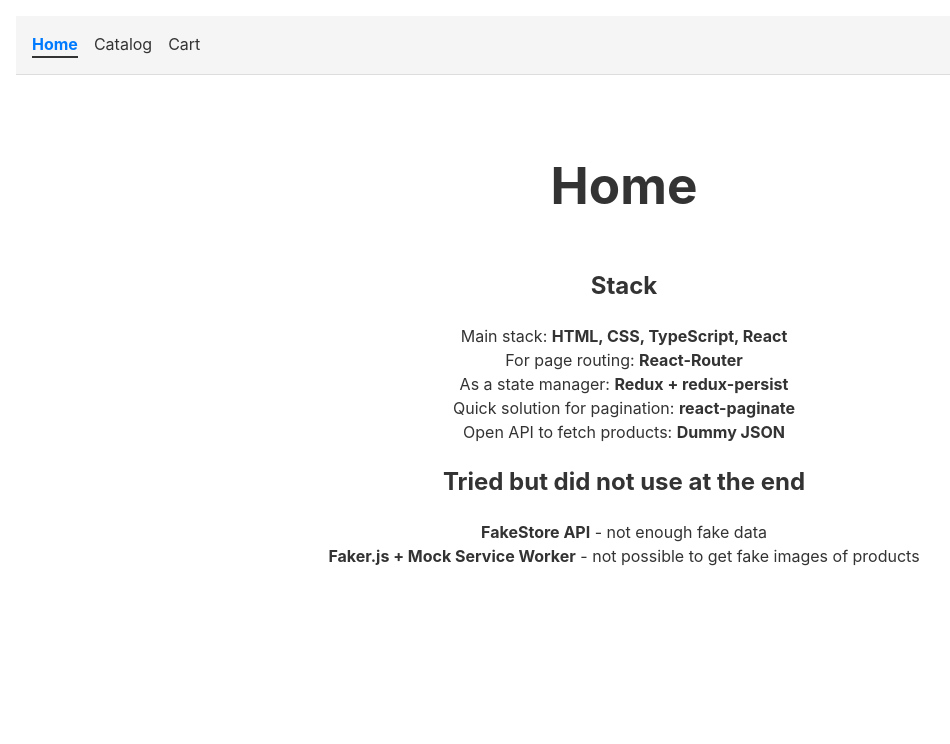
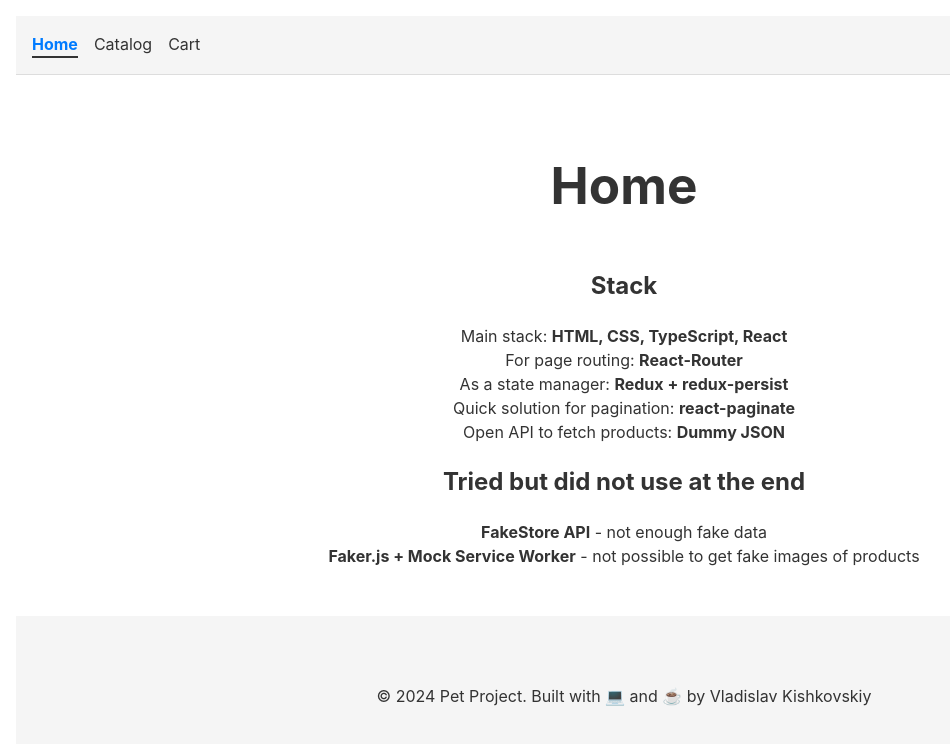
Before and after one commit to deeprecession/shop-app, a React (Vite) app: page / in a window 1280 px wide. Shown: the top 744 px of the page, without its empty margins (16-966 px from the left). Built offline with nearby package versions, Linux system fonts and the light colour scheme.

Commit message:
feat: add footer to layout

```diff
--- a/src/App.tsx
+++ b/src/App.tsx
@@ -1,5 +1,6 @@
 import { Outlet } from "react-router-dom";
 import NavBar from "./components/NavBar/NavBar";
+import Footer from "./components/Footer/Footer";
 import "./styles/layout.css";
 
 const App = () => {
@@ -10,6 +11,7 @@ const App = () => {
         <Outlet />
       </main>
 
+      <Footer />
     </div>
   );
 };
--- /dev/null
+++ b/src/components/Footer/Footer.css
@@ -0,0 +1,9 @@
+.footer {
+	width: 100%;
+	height: 10rem;
+
+	align-content: center;
+	justify-content: center;
+
+	background-color: var(--bg-secondary);
+}
--- /dev/null
+++ b/src/components/Footer/Footer.tsx
@@ -0,0 +1,11 @@
+import "./Footer.css";
+
+const Footer = () => {
+  return (
+    <footer className="footer">
+      © 2024 Pet Project. Built with 💻 and ☕ by Vladislav Kishkovskiy
+    </footer>
+  );
+};
+
+export default Footer;
```
